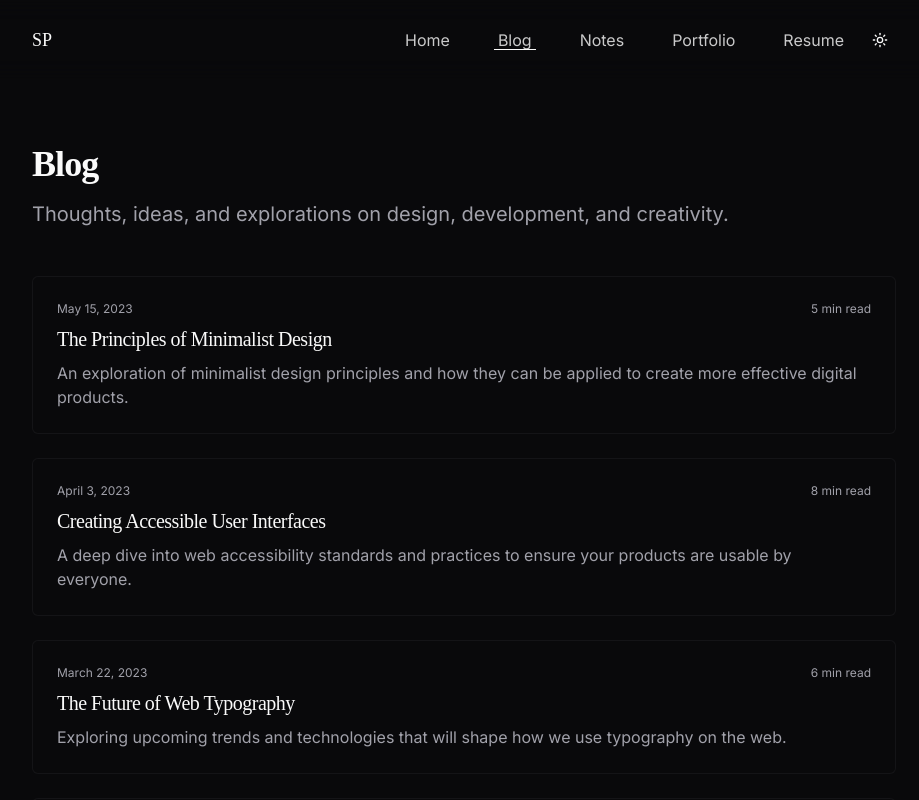
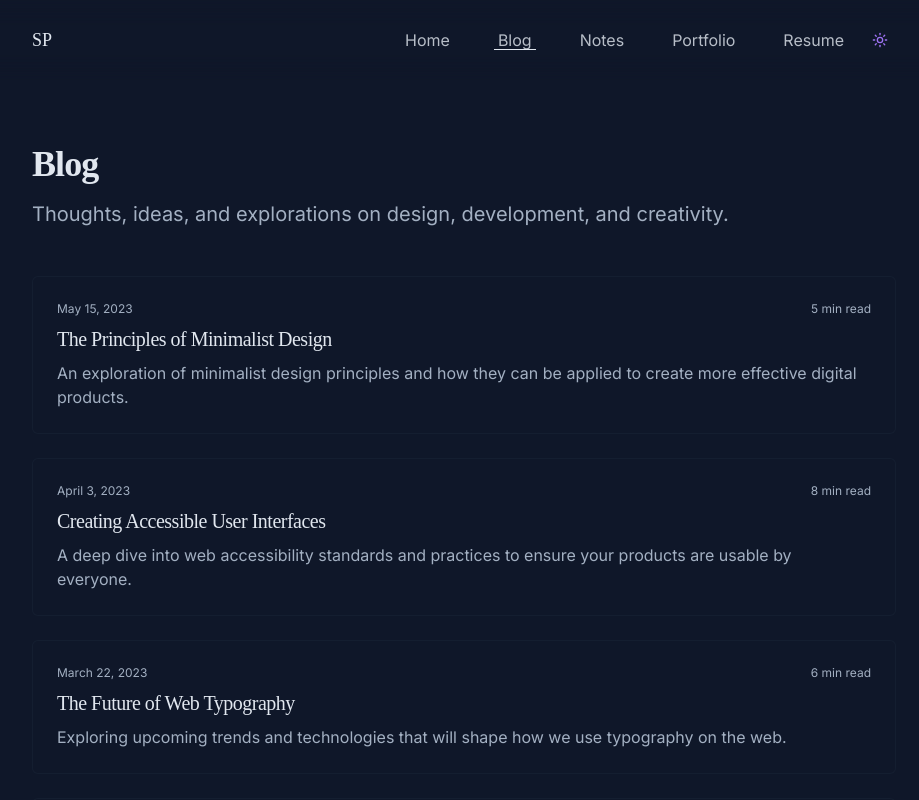
Before and after one commit to Mrinallcx/simple-notes-portfolio-62, a React (Vite) app: page /blog in a window 1280 px wide. Both pictures are taken after a click on the button "Toggle theme". Shown: the top 800 px of the page, without its empty margins (176-1095 px from the left). Built offline with nearby package versions, Linux system fonts and the light colour scheme.

Commit message:
Enhance dark mode colors
Improve the color scheme for dark mode across the application.

```diff
--- a/src/components/ThemeToggle.tsx
+++ b/src/components/ThemeToggle.tsx
@@ -35,10 +35,10 @@ const ThemeToggle: React.FC = () => {
       size="icon"
       onClick={toggleTheme}
       aria-label="Toggle theme"
-      className="rounded-full w-8 h-8"
+      className="rounded-full w-8 h-8 transition-colors duration-300 hover:bg-accent"
     >
       {theme === "dark" ? (
-        <Sun className="h-4 w-4" />
+        <Sun className="h-4 w-4 text-primary" />
       ) : (
         <Moon className="h-4 w-4" />
       )}
--- a/src/index.css
+++ b/src/index.css
@@ -1,3 +1,4 @@
+
 @import url('https://fonts.googleapis.com/css2?family=Inter:wght@300;400;500;600;700&display=swap');
 /* Note: If Timesnew Fallback is a custom font, you would need to import it here or use @font-face */
 
@@ -48,42 +49,42 @@
   }
 
   .dark {
-    --background: 240 10% 3.9%;
-    --foreground: 0 0% 98%;
+    --background: 222 47% 11%;
+    --foreground: 213 31% 91%;
 
-    --card: 240 10% 3.9%;
-    --card-foreground: 0 0% 98%;
+    --card: 222 47% 11%;
+    --card-foreground: 213 31% 91%;
 
-    --popover: 240 10% 3.9%;
-    --popover-foreground: 0 0% 98%;
+    --popover: 222 47% 11%;
+    --popover-foreground: 213 31% 91%;
 
-    --primary: 0 0% 98%;
-    --primary-foreground: 240 5.9% 10%;
+    --primary: 260 84% 70%;
+    --primary-foreground: 213 31% 91%;
 
-    --secondary: 240 3.7% 15.9%;
-    --secondary-foreground: 0 0% 98%;
+    --secondary: 222 47% 18%;
+    --secondary-foreground: 213 31% 91%;
 
-    --muted: 240 3.7% 15.9%;
-    --muted-foreground: 240 5% 64.9%;
+    --muted: 223 47% 20%;
+    --muted-foreground: 215 20% 70%;
 
-    --accent: 240 3.7% 15.9%;
-    --accent-foreground: 0 0% 98%;
+    --accent: 260 84% 70%;
+    --accent-foreground: 213 31% 91%;
 
-    --destructive: 0 62.8% 30.6%;
-    --destructive-foreground: 0 0% 98%;
+    --destructive: 0 84% 60%;
+    --destructive-foreground: 213 31% 91%;
 
-    --border: 240 3.7% 15.9%;
-    --input: 240 3.7% 15.9%;
-    --ring: 240 4.9% 83.9%;
+    --border: 216 34% 17%;
+    --input: 216 34% 17%;
+    --ring: 260 84% 70%;
 
-    --sidebar-background: 240 5.9% 10%;
-    --sidebar-foreground: 240 4.8% 95.9%;
-    --sidebar-primary: 224.3 76.3% 48%;
+    --sidebar-background: 222 47% 14%;
+    --sidebar-foreground: 213 31% 91%;
+    --sidebar-primary: 260 84% 70%;
     --sidebar-primary-foreground: 0 0% 100%;
-    --sidebar-accent: 240 3.7% 15.9%;
-    --sidebar-accent-foreground: 240 4.8% 95.9%;
-    --sidebar-border: 240 3.7% 15.9%;
-    --sidebar-ring: 217.2 91.2% 59.8%;
+    --sidebar-accent: 222 47% 22%;
+    --sidebar-accent-foreground: 213 31% 91%;
+    --sidebar-border: 216 34% 17%;
+    --sidebar-ring: 260 84% 70%;
   }
 }
 
@@ -122,4 +123,8 @@
   .card-hover {
     @apply transition-all duration-300 hover:translate-y-[-5px] hover:shadow-md;
   }
+
+  .dark .card-hover {
+    @apply hover:shadow-lg hover:shadow-primary/10;
+  }
 }
--- a/tailwind.config.ts
+++ b/tailwind.config.ts
@@ -73,6 +73,9 @@ export default {
 				sans: ['Inter', 'sans-serif'],
 				serif: ['"Timesnew Fallback"', 'Times New Roman', 'serif'],
 			},
+			boxShadow: {
+				'dark-glow': '0 4px 20px -2px rgba(156, 139, 253, 0.2)',
+			},
 			keyframes: {
 				'accordion-down': {
 					from: { height: '0' },
```
